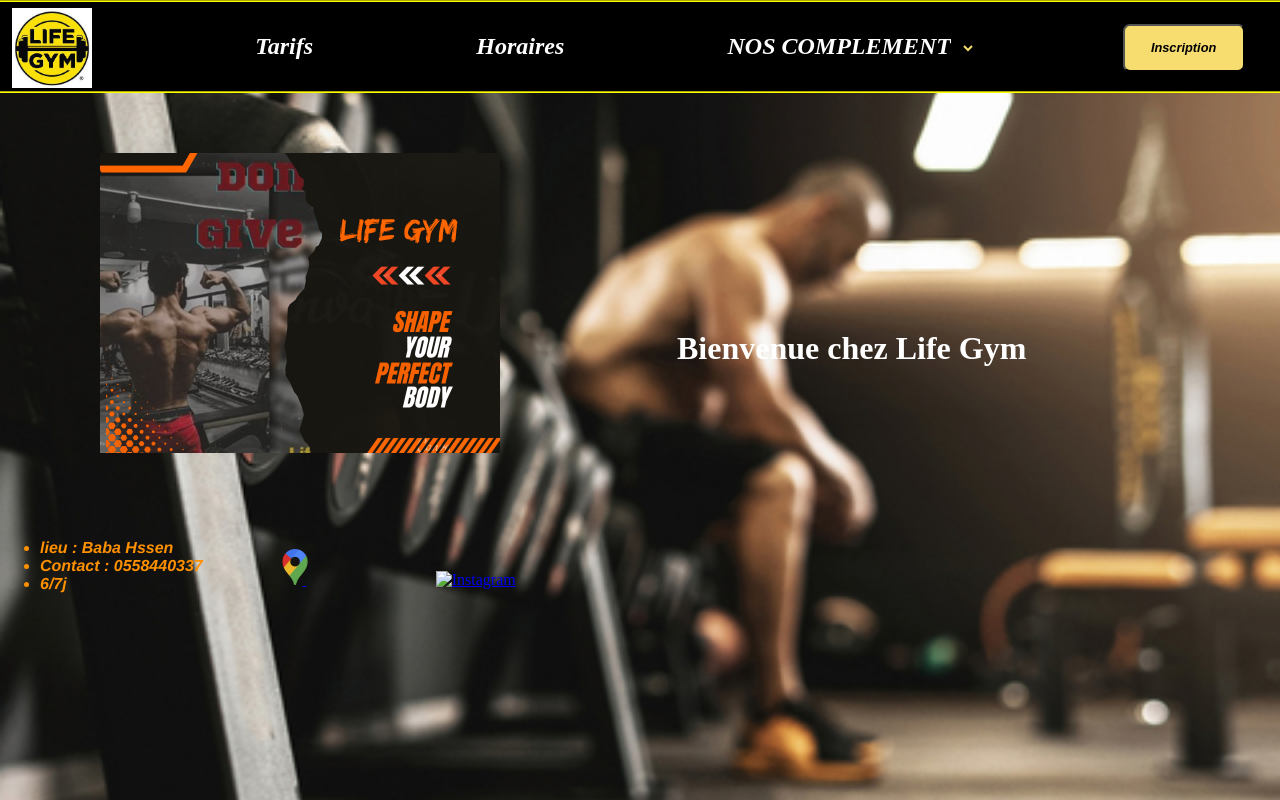
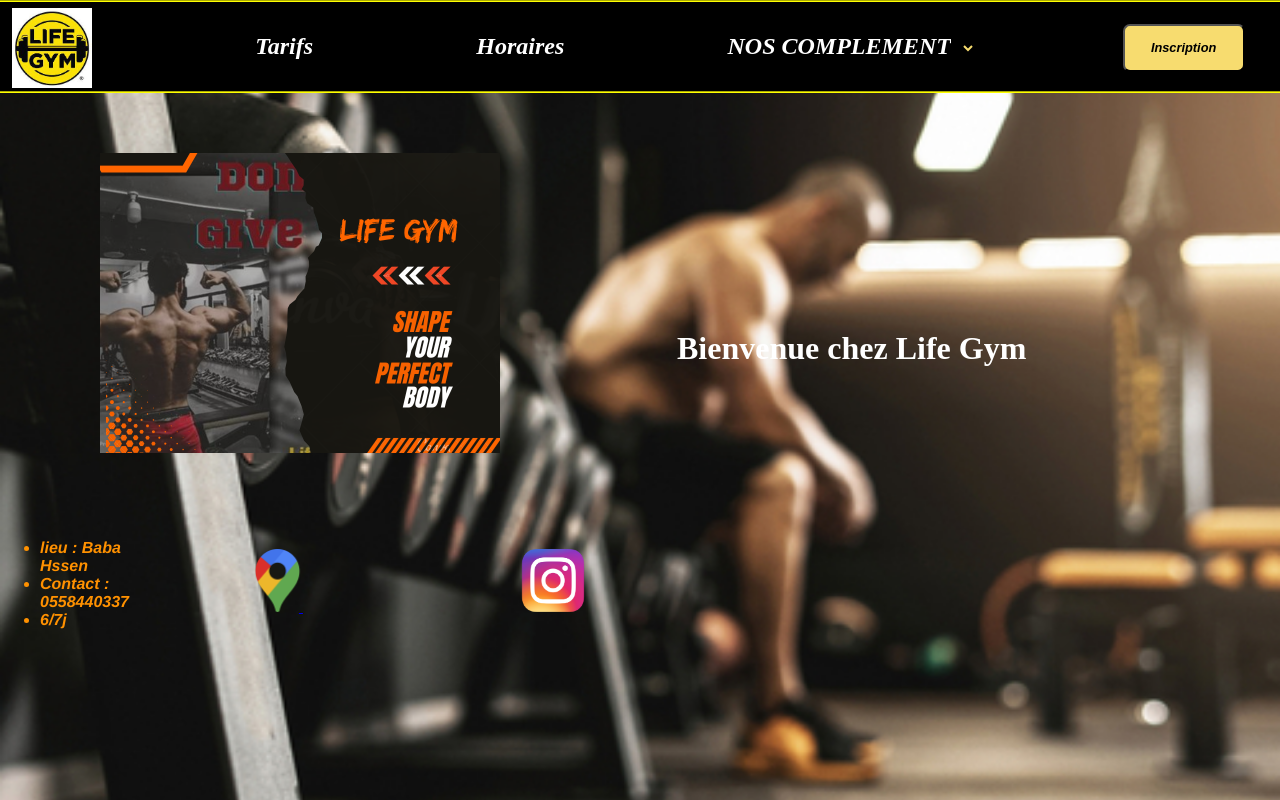
Before and after one commit to aymen-bourdjou/life-gym, a plain HTML site: page index.html in a window 1280 px wide. Drawn offline with Linux system fonts and the light colour scheme; a script that the page names is missing.

Commit message:
Reparer photo insta

```diff
--- a/index.html
+++ b/index.html
@@ -69,7 +69,7 @@
         <img class="maps" src="2642502.png" alt="Itinéraire sur Google Maps">
       </a>
       <a href="https://www.instagram.com/life.gym.bbh" target="_blank">
-        <img class="instagram" src="https://www.instagram.com/static/images/ico/favicon-192.png/68d99ba29cc8.png" alt="Instagram">
+        <img class="instagram" src="768px-Instagram_icon.png" alt="Instagram">
       </a>
     </div>
 
```
